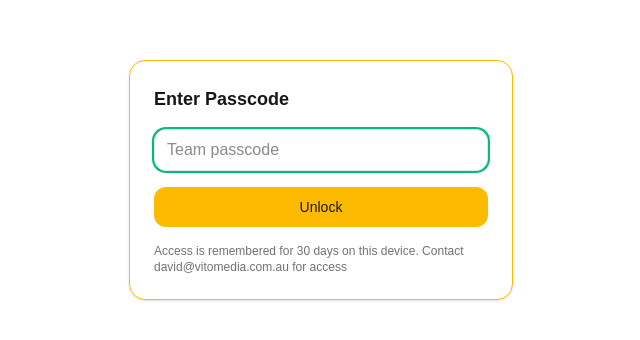
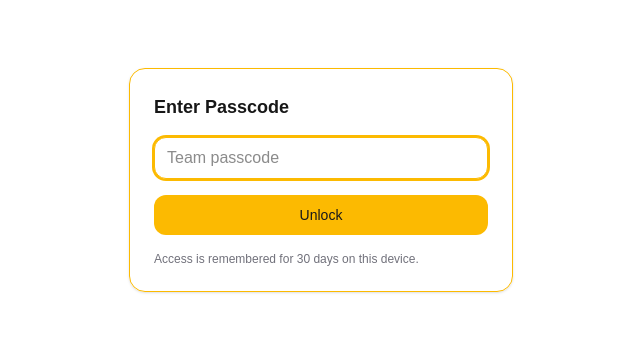
Before and after one commit to davidcmcdonald/client-health, a Next.js app: page /unlock in a window 1280 px wide. Shown: the part 220-560 px from the top of the page, without its empty margins (319-959 px from the left). Built offline with nearby package versions, Linux system fonts and the light colour scheme.

Commit message:
border colour on unlock page

```diff
--- a/app/unlock/page.js
+++ b/app/unlock/page.js
@@ -25,7 +25,8 @@ export default function Unlock({ searchParams }) {
           placeholder="Team passcode"
           autoFocus
           autoComplete="current-password"
-          className="w-full rounded-xl border border-zinc-200 dark:border-zinc-800 bg-white dark:bg-zinc-900 px-3 py-2 outline-none focus:ring-2 focus:ring-emerald-500"
+          className="w-full rounded-xl border border-zinc-200 dark:border-zinc-800 bg-white dark:bg-zinc-900 px-3 py-2 outline-none
+                     focus:ring-2 focus:ring-[#fcba01] focus:border-[#fcba01]"
         />
 
         {error === "bad" && (
@@ -45,7 +46,7 @@ export default function Unlock({ searchParams }) {
         </button>
 
         <p className="text-xs text-zinc-500">
-          Access is remembered for 30 days on this device. Contact david@vitomedia.com.au for access
+          Access is remembered for 30 days on this device.
         </p>
       </form>
     </main>
```
